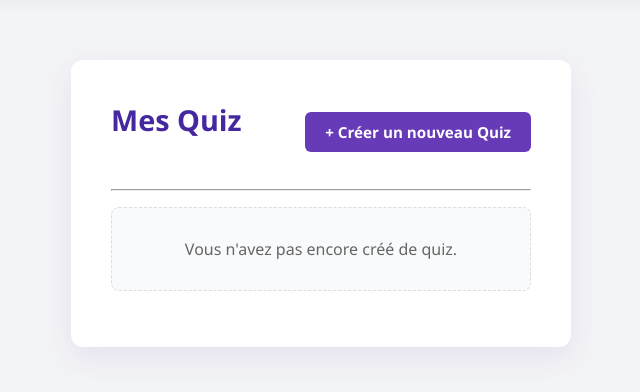
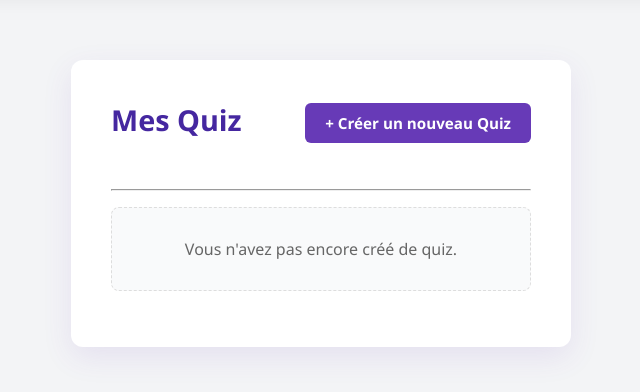
Before and after one commit to carl7k08/Projet-Web-Quizzeo, a PHP site: page /dashboard_client.php in a window 1280 px wide. Shown: the part 70-462 px from the top of the page, without its empty margins (319-959 px from the left). Run offline with PHP 8.4, Linux system fonts and the light colour scheme; a user stored in the database is signed in; data comes from the database, SQL or seed files in the repository.

Commit message:
Ajout de nouvelles fonctionnalités et changement brutal du css

```diff
--- a/assets/css/style.css
+++ b/assets/css/style.css
@@ -176,6 +176,7 @@ input:focus, select:focus, textarea:focus {
 
 .btn-success {
     background-color: #66BB6A;
+    margin-top: 20px;
 }
 
 .btn-dark {
@@ -259,12 +260,35 @@ tr:hover td {
     box-shadow: none;
 }
 
+.pin-input::placeholder {
+    color: #FFFFFF;
+    opacity: 0.7;
+}
+
 .btn-play {
     background: white;
     color: var(--primary);
     width: 300px;
     font-size: 1.2em;
     padding: 15px;
+    border-radius: 8px;
+}
+
+.btn-align {
+    margin-bottom: 18px;
+    background: var(--primary);
+    color: white;
+    border: none;
+    padding: 10px 20px;
+    border-radius: 6px;
+    font-size: 0.95em;
+    font-weight: 600;
+    cursor: pointer;
+    display: inline-flex;
+    align-items: center;
+    justify-content: center;
+    transition: transform 0.2s, box-shadow 0.2s;
+    text-align: center;
 }
 
 .btn-play:hover {
@@ -307,9 +331,9 @@ tr:hover td {
 
 .badge {
     display: inline-block;
-    padding: 4px 10px;
+    padding: 5px 12px;
     border-radius: 20px;
-    font-size: 0.75em;
+    font-size: 0.8em;
     font-weight: bold;
     color: white;
     background: #757575;
--- a/create_quiz.php
+++ b/create_quiz.php
@@ -1,4 +1,5 @@
 <?php
+
 require 'config/database.php';
 
 if (!isset($_SESSION['user_id']) || ($_SESSION['role'] != 'ecole' && $_SESSION['role'] != 'entreprise')) {
--- a/dashboard_admin.php
+++ b/dashboard_admin.php
@@ -69,7 +69,7 @@ $quizzes = $pdo->query("SELECT q.*, u.nom as auteur FROM quizzes q JOIN users u
             </div>
             <div class="stat-card" style="background: var(--color-accent); color: #333;">
                 <div class="stat-number"><?= $stats['attempts'] ?></div>
-                <div>Parties Jouées</div>
+                <div>Quizs répondus</div>
             </div>
         </div>
 
@@ -83,7 +83,7 @@ $quizzes = $pdo->query("SELECT q.*, u.nom as auteur FROM quizzes q JOIN users u
                     <th>Email</th>
                     <th>Rôle</th>
                     <th>État</th>
-                    <th>Actions (Super-Admin)</th>
+                    <th>Actions</th>
                 </tr>
             </thead>
             <tbody>
@@ -115,7 +115,7 @@ $quizzes = $pdo->query("SELECT q.*, u.nom as auteur FROM quizzes q JOIN users u
 
         <br><br>
 
-        <h2>Gestion des Quiz (Modération)</h2>
+        <h2>Gestion des Quizs</h2>
         <table>
             <thead>
                 <tr>
--- a/dashboard_client.php
+++ b/dashboard_client.php
@@ -25,7 +25,7 @@ $quizzes = $stmt->fetchAll();
     <div class="container">
         <div class="flex-header">
             <h2>Mes Quiz</h2>
-            <a href="create_quiz.php" class="btn"> + Créer un nouveau Quiz</a>
+            <a href="create_quiz.php" class="btn-align"> + Créer un nouveau Quiz</a>
         </div>
         <hr>
 
--- a/dashboard_user.php
+++ b/dashboard_user.php
@@ -1,7 +1,6 @@
 <?php
 
 require 'config/database.php';
-
 
 if (!isset($_SESSION['user_id']) || $_SESSION['role'] != 'utilisateur') {
     header("Location: login.php"); exit();
--- a/login.php
+++ b/login.php
@@ -39,7 +39,7 @@ if ($_SERVER["REQUEST_METHOD"] == "POST") {
 <body>
     <header>
         <div class="logo">Q<span>UIZZE</span><span class="last">O</span></div>
-        <a href="register.php" class="link-primary">Créer un compte</a>
+        <a href="register.php" class="btn">Créer un compte</a>
     </header>
 
     <div class="container">
--- a/register.php
+++ b/register.php
@@ -47,7 +47,7 @@ if ($_SERVER["REQUEST_METHOD"] == "POST") {
 <body>
     <header>
         <div class="logo">Q<span>UIZZE</span><span class="last">O</span></div>
-        <a href="login.php" class="link-primary">Se connecter</a>
+        <a href="login.php" class="btn">Se connecter</a>
     </header>
 
     <div class="container">
```
Also changed, not shown: edit_quiz.php (+4 -6 lines), quiz_results.php (line endings or trailing spaces).
